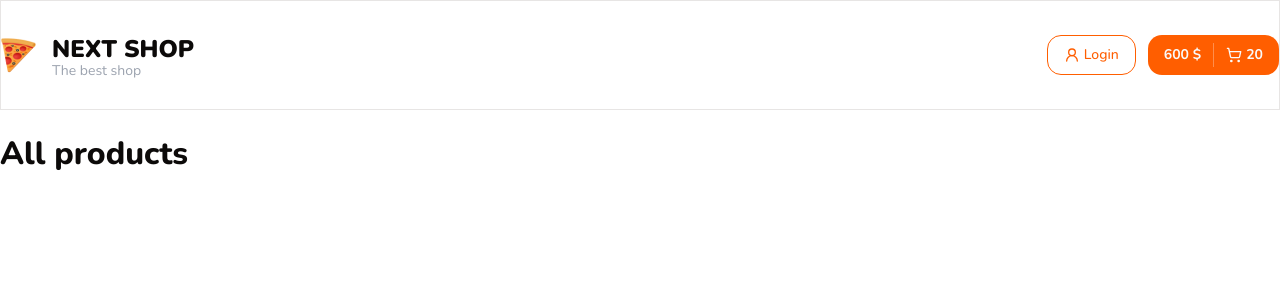
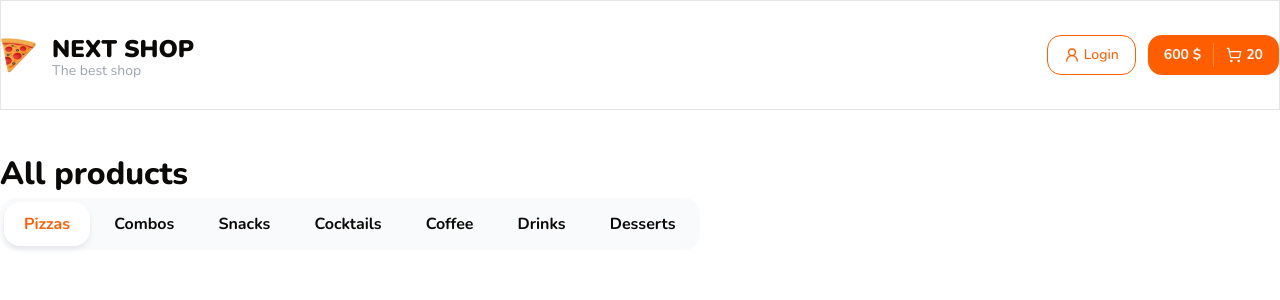
Before and after one commit to dmtrth25/next-shop, a Next.js app: page / in a window 1280 px wide. Shown: the top 300 px of the page. Built offline with nearby package versions, Linux system fonts and the light colour scheme.

Commit message:
added categories list

```diff
--- a/app/page.tsx
+++ b/app/page.tsx
@@ -1,10 +1,11 @@
-import { Container, Title } from '@/components/shared'
+import { Categories, Container, Title } from '@/components/shared'
 
 export default function Home() {
   return (
     <>
-      <Container className="mt-5">
+      <Container className="mt-10">
         <Title text="All products" size="lg" className="font-extrabold" />
+        <Categories />
       </Container>
     </>
   )
--- /dev/null
+++ b/components/constants/index.tsx
@@ -0,0 +1,10 @@
+export const categories = [
+  'Pizzas',
+  'Combos',
+  'Snacks',
+  'Cocktails',
+  'Coffee',
+  'Drinks',
+  'Desserts',
+]
+export const activeIndex = 0
--- /dev/null
+++ b/components/shared/categories.tsx
@@ -0,0 +1,23 @@
+import { cn } from '@/lib/utils'
+import { activeIndex, categories } from '@/components/constants'
+
+interface ICategoriesProps {
+  className?: string
+}
+
+export const Categories: FC<ICategoriesProps> = ({ className }) => {
+  return (
+    <div className={cn('inline-flex gap-1 bg-gray-50 p-1 rounded-2xl', className)}>
+      {categories.map((item, i) => (
+        <a
+          key={item}
+          className={cn(
+            'flex items-center font-bold h-11 rounded-2xl px-5',
+            activeIndex === i && 'bg-white shadow-md shadow-gray-200 text-primary',
+          )}>
+          <button>{item}</button>
+        </a>
+      ))}
+    </div>
+  )
+}
--- a/components/shared/index.ts
+++ b/components/shared/index.ts
@@ -1,3 +1,4 @@
 export { Container } from './container'
 export { Header } from './header'
 export { Title } from './title'
+export { Categories } from './categories'
```
